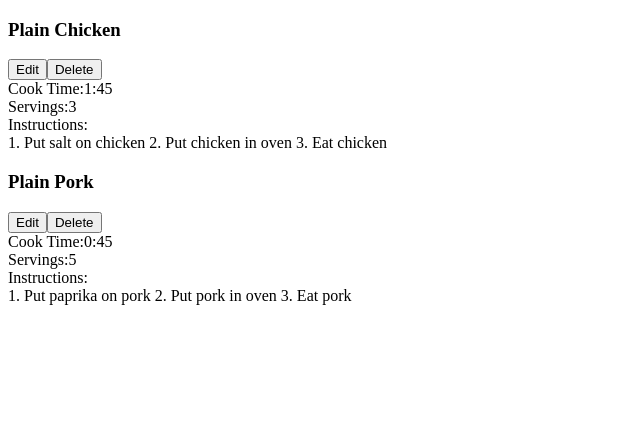
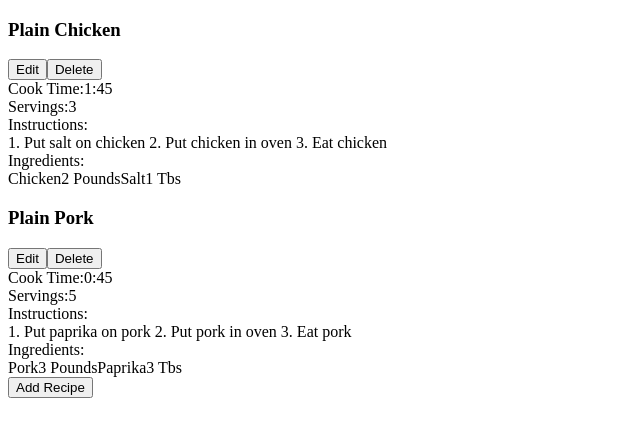
Before and after one commit to rygho90/wds-learn-react, a React (Create React App) app: page / in a window 1280 px wide. Shown: the top 436 px of the page, without its empty margins (0-640 px from the left). Built offline with nearby package versions, Linux system fonts and the light colour scheme.

Commit message:
Complete Lesson 11

```diff
--- a/src/App.js
+++ b/src/App.js
@@ -2,26 +2,49 @@
 import RecipeList from "./RecipeList";
 
 function App() {
-  return (
-    <RecipeList recipes={sampleRecipes}/>
-  );
+  return <RecipeList recipes={sampleRecipes} />;
 }
 
 const sampleRecipes = [
   {
     id: 1,
-    name: 'Plain Chicken',
+    name: "Plain Chicken",
     servings: 3,
-    cookTime: '1:45',
-    instructions: "1. Put salt on chicken\n2. Put chicken in oven\n3. Eat chicken"
+    cookTime: "1:45",
+    instructions:
+      "1. Put salt on chicken\n2. Put chicken in oven\n3. Eat chicken",
+    ingredients: [
+      {
+        id: 1,
+        name: "Chicken",
+        amount: "2 Pounds",
+      },
+      {
+        id: 2,
+        name: "Salt",
+        amount: "1 Tbs",
+      },
+    ],
   },
   {
     id: 2,
-    name: 'Plain Pork',
+    name: "Plain Pork",
     servings: 5,
-    cookTime: '0:45',
-    instructions: "1. Put paprika on pork\n2. Put pork in oven\n3. Eat pork"
-  }
-]
+    cookTime: "0:45",
+    instructions: "1. Put paprika on pork\n2. Put pork in oven\n3. Eat pork",
+    ingredients: [
+      {
+        id: 1,
+        name: "Pork",
+        amount: "3 Pounds",
+      },
+      {
+        id: 2,
+        name: "Paprika",
+        amount: "3 Tbs",
+      },
+    ],
+  },
+];
 
 export default App;
--- /dev/null
+++ b/src/Ingredient.js
@@ -0,0 +1,10 @@
+import React from "react";
+
+export default function Ingredient({ name, amount }) {
+  return (
+    <>
+      <span>{name}</span>
+      <span>{amount}</span>
+    </>
+  );
+}
--- /dev/null
+++ b/src/IngredientList.js
@@ -0,0 +1,10 @@
+import React from "react";
+import Ingredient from "./Ingredient";
+
+export default function IngredientList({ ingredients }) {
+  const ingredientElements = ingredients.map((ingredient) => {
+    return <Ingredient key={ingredient.id} {...ingredient} />;
+  });
+
+  return <div>{ingredientElements}</div>;
+}
--- a/src/Recipe.js
+++ b/src/Recipe.js
@@ -1,7 +1,8 @@
 import React from "react";
+import IngredientList from "./IngredientList";
 
 export default function Recipe(props) {
-  const { name, cookTime, servings, instructions } = props;
+  const { name, cookTime, servings, instructions, ingredients } = props;
 
   return (
     <div>
@@ -24,6 +25,10 @@
         <span>Instructions:</span>
         <div>{instructions}</div>
       </div>
+      <div>
+        <span>Ingredients:</span>
+        <div><IngredientList ingredients={ingredients} /></div>
+      </div>
     </div>
   );
 }
--- a/src/RecipeList.js
+++ b/src/RecipeList.js
@@ -3,10 +3,13 @@
 
 export default function RecipeList({ recipes }) {
   return (
-    <div>
-      {recipes.map((recipe) => {
-        return <Recipe key={recipe.id} {...recipe} />;
-      })}
-    </div>
+    <>
+      <div>
+        {recipes.map((recipe) => {
+          return <Recipe key={recipe.id} {...recipe} />;
+        })}
+      </div>
+      <button>Add Recipe</button>
+    </>
   );
 }
```
